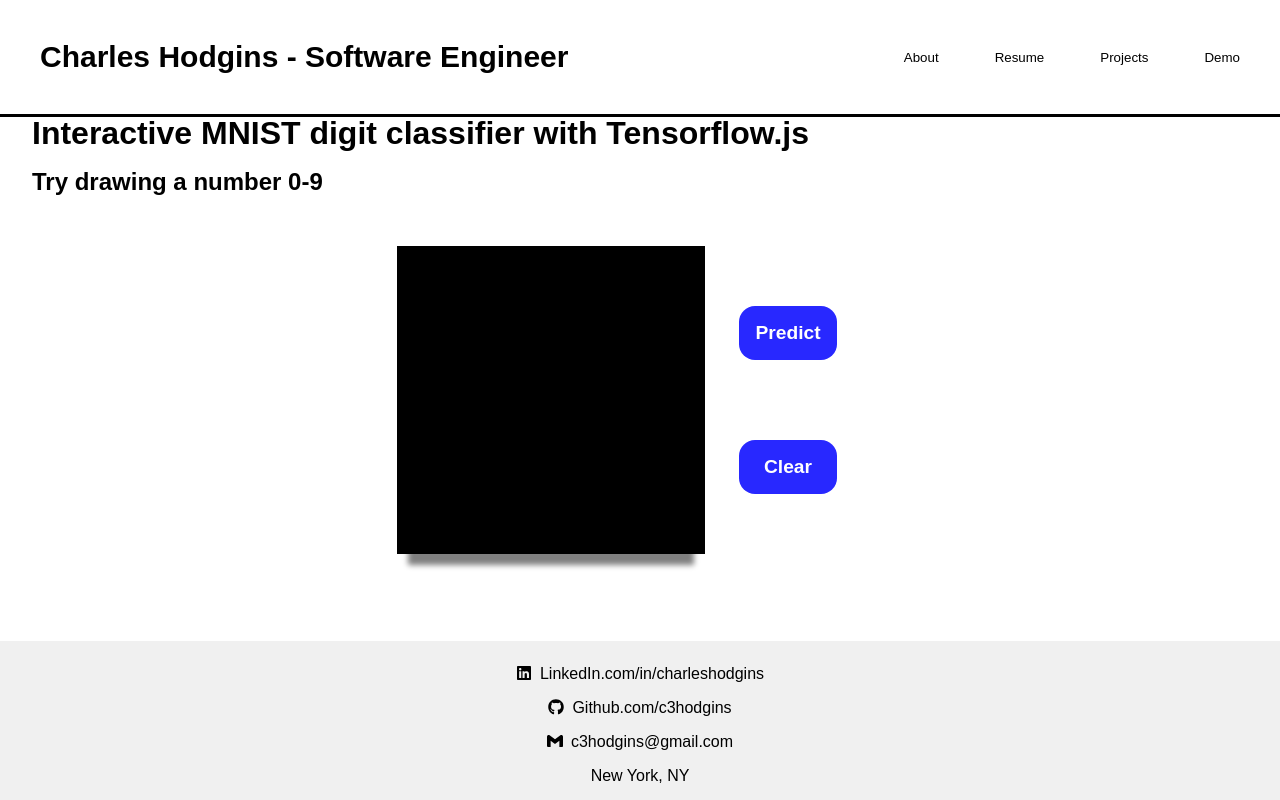
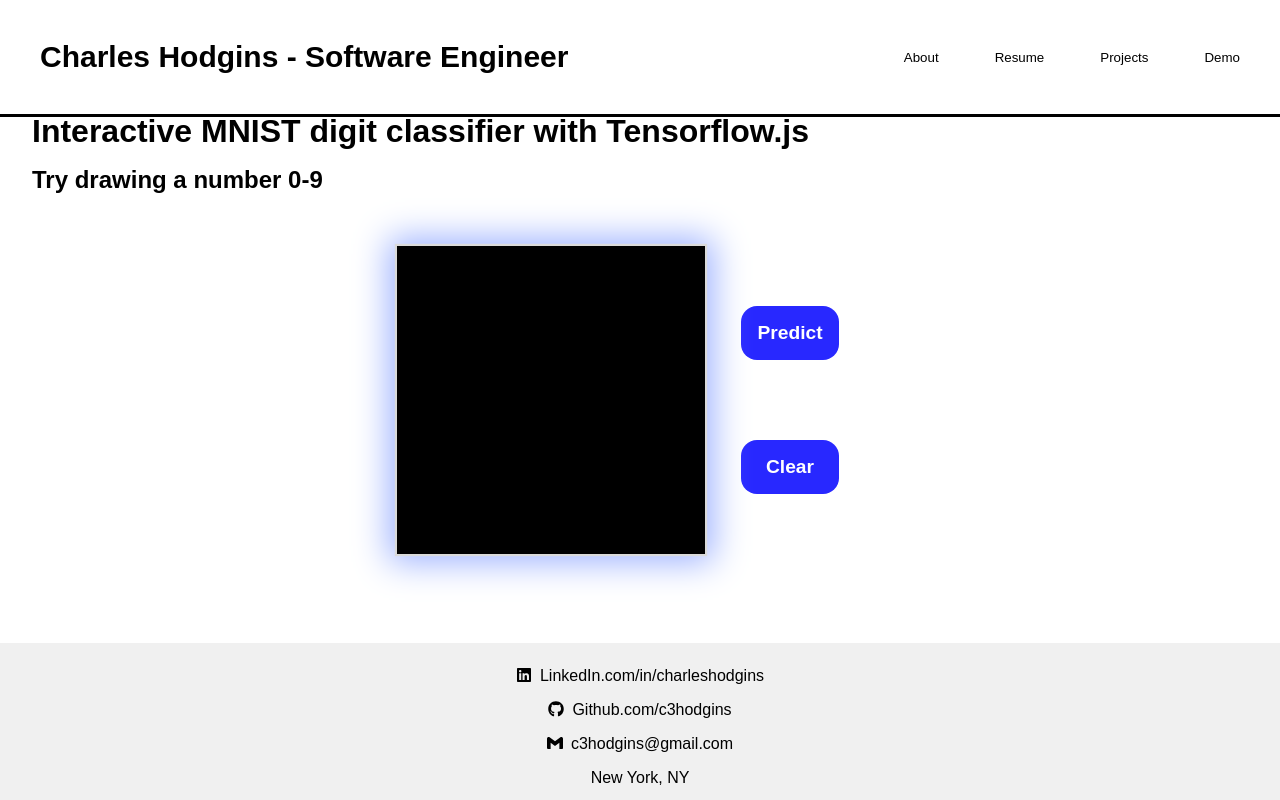
Before and after one commit to c3hodgins/next-portfolio, a Next.js app: page / in a window 1280 px wide. In both pictures the pointer is over the element 551 px from the left and 399 px from the top of the page. Built offline with nearby package versions, Linux system fonts and the light colour scheme.

Commit message:
adding styling changes

```diff
--- a/components/Canvas/DigitCanvas.module.css
+++ b/components/Canvas/DigitCanvas.module.css
@@ -29,10 +29,13 @@
 }
 .mnistCanvas{
     transition:all .2s ease-in-out;
+    border: 2px solid #dadada;
+
 }
 .mnistCanvas:hover{
     transform:scale(1.1);
-    box-shadow: 0px 20px 5px -10px gray;
+    box-shadow: 0px 0px 30px 5px #9cb1ff;
+
 }
 .button:hover{
     background-color:rgb(59, 59, 255);
```
